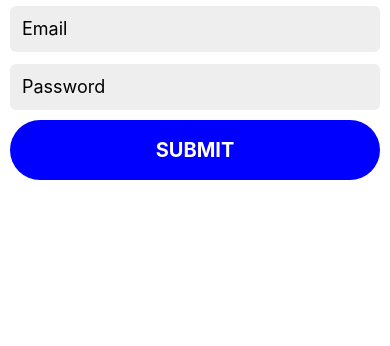
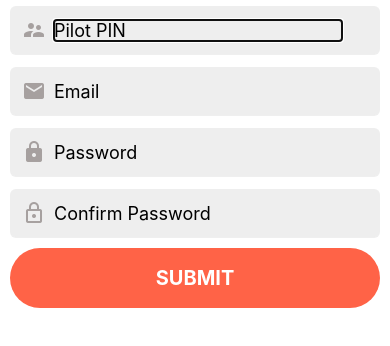
Before and after one commit to dammike/nzhgpa-rn, a React Native app: screen / in a window 390 px wide. Shown: the top 346 px of the page. Built offline with nearby package versions, Linux system fonts and the light colour scheme.

Commit message:
Register screen complete

```diff
--- a/App.js
+++ b/App.js
@@ -1,10 +1,12 @@
 import React from 'react';
 import LoginScreen from './app/screens/LoginScreen';
+import RegisterScreen from './app/screens/RegisterScreen';
 import WelcomeScreen from './app/screens/WelcomeScreen';
 
 export default function App() {
   return (
     // <WelcomeScreen />
-    <LoginScreen />
+    // <LoginScreen />
+    <RegisterScreen />
   );
 }
--- a/app/components/AppInput.js
+++ b/app/components/AppTextInput.js
@@ -2,11 +2,17 @@ import React from 'react';
 import { StyleSheet, TextInput, View } from 'react-native';
 
 import colors from '../config/colors'
+import { MaterialCommunityIcons } from '@expo/vector-icons';
+import IconComponent from './IconComponent';
 
-export default function AppInput({ placeholder }) {
+export default function AppTextInput({ placeholder, IconComponent, ...otherProps }) {
     return (
         <View style={styles.inputContainer}>
-            <TextInput placeholder={placeholder} style={styles.input} />
+            {IconComponent}
+            <TextInput
+                {...otherProps}
+                placeholder={placeholder}
+                style={styles.input} />
         </View>
     )
 }
@@ -23,5 +29,7 @@ const styles = StyleSheet.create({
         borderBottomColor: '#eee4',
         borderBottomWidth: 1,
         marginVertical: 6,
+        flexDirection: 'row',
+        alignItems: 'center',
     }
 })
--- /dev/null
+++ b/app/components/IconComponent.js
@@ -0,0 +1,15 @@
+import React from 'react';
+import { StyleSheet, Text, View } from 'react-native';
+import { MaterialCommunityIcons } from '@expo/vector-icons';
+
+export default function IconComponent({ name, color = '#a6a09f' }) {
+    return (
+        <MaterialCommunityIcons color={color} size={24} style={styles.icon} name={name} />
+    )
+}
+
+const styles = StyleSheet.create({
+    icon: {
+        marginRight: 8,
+    },
+})
--- a/app/screens/LoginScreen.js
+++ b/app/screens/LoginScreen.js
@@ -2,7 +2,7 @@ import React from 'react';
 import { StyleSheet, Text, TextInput, View } from 'react-native';
 import AppButton from '../components/AppButton';
 
-import AppInput from '../components/AppInput';
+import AppTextInput from '../components/AppTextInput';
 import AppText from '../components/AppText';
 import Screen from '../components/Screen';
 import colors from '../config/colors';
@@ -10,8 +10,8 @@ import colors from '../config/colors';
 export default function LoginScreen() {
     return (
         <Screen>
-            <AppInput placeholder="Email" />
-            <AppInput placeholder="Password" />
+            <AppTextInput placeholder="Email" />
+            <AppTextInput placeholder="Password" />
             <AppButton title="Submit" onPress={() => console.log('submit')} />
         </Screen>
     )
--- a/app/screens/RegisterScreen.js
+++ b/app/screens/RegisterScreen.js
@@ -0,0 +1,49 @@
+import React from 'react';
+import { StyleSheet, Text, View } from 'react-native';
+
+import AppButton from '../components/AppButton';
+import AppTextInput from '../components/AppTextInput';
+import IconComponent from '../components/IconComponent';
+import Screen from '../components/Screen';
+import colors from '../config/colors';
+
+
+
+export default function RegisterScreen() {
+    return (
+        <Screen>
+            <AppTextInput
+                autoFocus
+                keyboardType={'number-pad'}
+                maxLength={5}
+                placeholder="Pilot PIN"
+                IconComponent={<IconComponent name="account-supervisor" />} />
+            <AppTextInput
+                autoCorrect={false}
+                keyboardType={'email-address'}
+                maxLength={55}
+                placeholder="Email"
+                textContentType={'emailAddress'}
+                IconComponent={<IconComponent name="email" />} />
+            <AppTextInput
+                autoComplete={false}
+                autoCorrect={false}
+                maxLength={55}
+                placeholder="Password"
+                IconComponent={<IconComponent name="lock" />}
+                secureTextEntry />
+            <AppTextInput
+                autoComplete={false}
+                autoCorrect={false}
+                maxLength={55}
+                placeholder="Confirm Password"
+                IconComponent={<IconComponent name="lock-outline" />}
+                secureTextEntry />
+
+            <AppButton backgroundColor={colors.secondary} title="Submit" onPress={() => console.log('register submit')} />
+
+        </Screen>
+    )
+}
+
+const styles = StyleSheet.create({})
--- a/package.json
+++ b/package.json
@@ -13,7 +13,8 @@
     "react": "17.0.1",
     "react-dom": "17.0.1",
     "react-native": "0.64.2",
-    "react-native-web": "0.17.1"
+    "react-native-web": "0.17.1",
+    "@expo/vector-icons": "^12.0.0"
   },
   "devDependencies": {
     "@babel/core": "^7.12.9"
```
Also changed, not shown: 2 other files (tests, documents, lock files or other folders).
